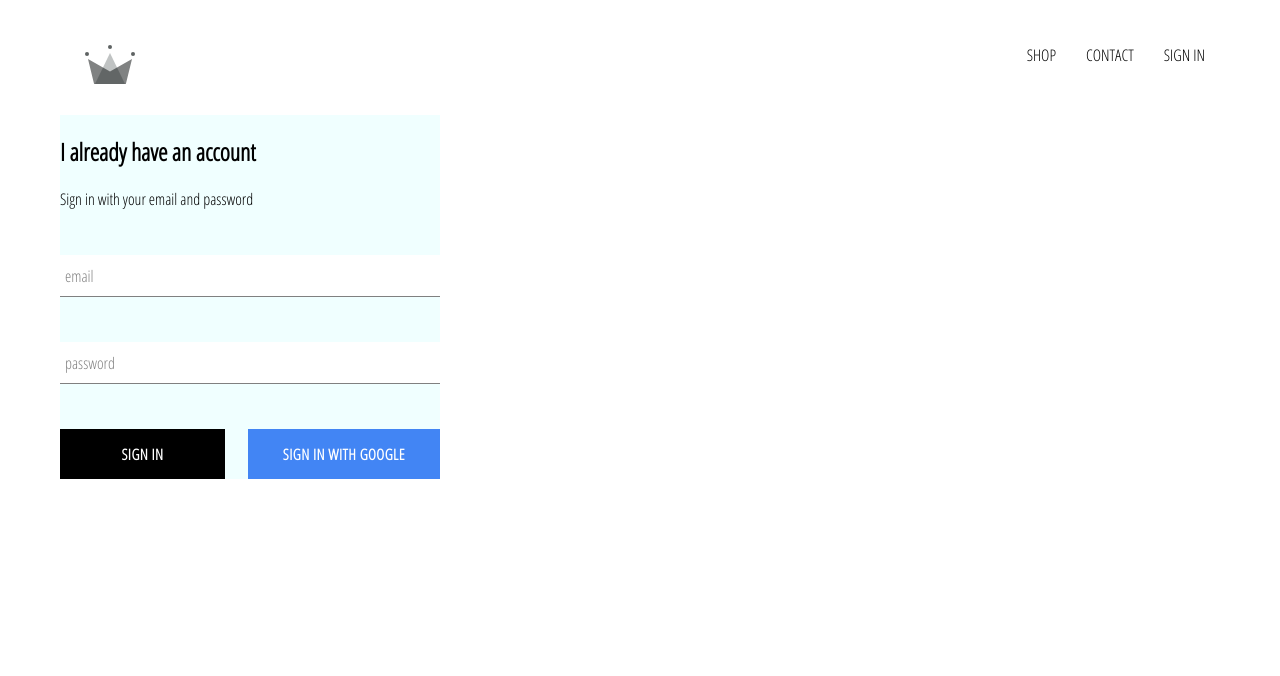
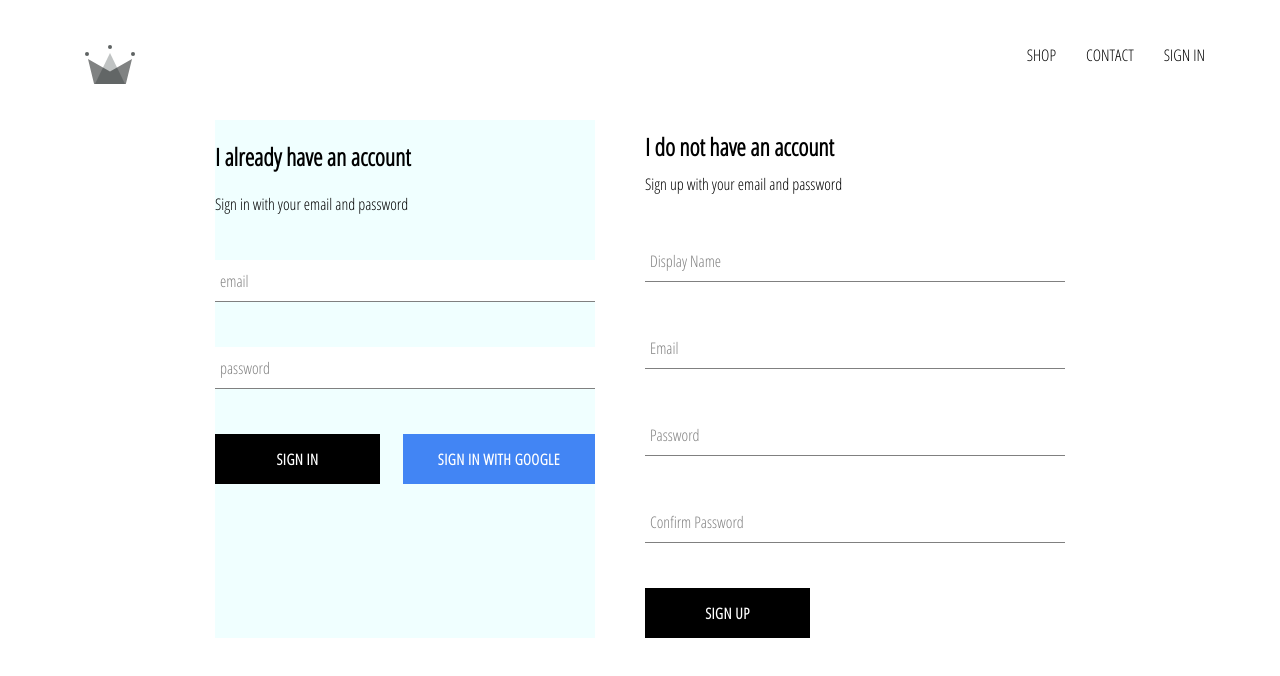
Before and after one commit to champuser/E-Commerce, a React (Create React App) app: page /signin in a window 1280 px wide. Shown: the top 676 px of the page. Built offline with nearby package versions, Linux system fonts and the light colour scheme; no server answers.

Commit message:
authenticated users into firestore database

```diff
--- a/src/App.js
+++ b/src/App.js
@@ -6,7 +6,7 @@
 import ShopPage from './Pages/homepage/shop/shop.component';
 import SignInAndSignUp from './Pages/sign-in-and-sign-up/sign-in-and-sign-up.commponent';
 import Header from './Components/header/header.component';
-import {auth } from './firebase/firebase.utils';
+import {auth , createUserProfileDocument } from './firebase/firebase.utils';
 
 
 
@@ -27,9 +27,38 @@
 
   componentDidMount(){
 
-    this.unsubscribeFromAuth = auth.onAuthStateChanged(user => {
-      this.setState({ currentUser : user});
-      console.log(user);
+    this.unsubscribeFromAuth = auth.onAuthStateChanged( async userAuth => {
+      // this.setState({ currentUser : user});
+      // console.log(user);
+
+      //createUserProfileDocument(user);
+
+      // storing user data in App
+
+      if(userAuth){
+
+        const userRef = await createUserProfileDocument(userAuth);
+
+        userRef.onSnapshot((snapShot)  => {
+
+          this.setState({
+            currentUser:{
+              id:snapShot.id,
+              ...snapShot.data()
+            }
+          })
+
+        })
+
+      }
+      else{
+
+        this.setState({currentUser:userAuth});
+
+      }
+
+
+
     })
   }
 
--- /dev/null
+++ b/src/Components/sign-up/sign-up.component.js
@@ -0,0 +1,133 @@
+import React from 'react';
+
+import FormInput from '../form-input/form-input.component';
+import CustomButton from '../custom-button/custom-button.component';
+
+import { auth , createUserProfileDocument} from '../../firebase/firebase.utils';
+
+import './sign-up.styles.scss';
+
+
+class SignUp extends React.Component {
+
+    constructor(){
+        super();
+
+        this.state={
+            displayName:'',
+            email:'',
+            password:'',
+            confirmPassword:''
+        }
+    }
+
+
+
+    handleSubmit = async event => {
+
+        event.preventDefault();
+
+        const {displayName,email,password,confirmPassword} = this.state;
+
+        if(password !== confirmPassword){
+            alert("password don't match")
+            return;
+        }
+
+        try{
+
+            const {user} = await auth.createUserWithEmailAndPassword(email,password);
+
+            await  createUserProfileDocument(user,{displayName});
+
+            this.setState({
+                displayName:'',
+                email:'',
+                password:'',
+                confirmPassword:''
+            });
+
+
+
+        }
+
+        catch(error){
+
+            console.log(error);
+
+        }
+
+    };
+
+    handleChange = event => {
+
+        const { name, value} = event.target;
+
+        this.setState( {[name] : value});
+    }
+
+    render(){
+
+        const {displayName,email,password,confirmPassword} = this.state;
+        return(
+            <div className='sign-up'>
+                <h2 className='title'> I do not have an account</h2>
+                <span>Sign up with your email and password</span>
+
+                <form className='sign-up-form' onSubmit={this.handleSubmit}>
+
+                    <FormInput
+                      type = 'text'
+                      name='displayName'
+                      value={displayName}
+                      onChange={this.handleChange}
+                      label= 'Display Name'
+                      required
+
+
+                    />
+
+                    <FormInput
+                      type = 'email'
+                      name='email'
+                      value={email}
+                      onChange={this.handleChange}
+                      label= 'Email'
+                      required
+
+
+                    />
+
+                    <FormInput
+                      type = 'password'
+                      name='password'
+                      value={password}
+                      onChange={this.handleChange}
+                      label= 'Password'
+                      required
+
+
+                    />
+
+                    <FormInput
+                      type = 'password'
+                      name='confirmPassword'
+                      value={confirmPassword}
+                      onChange={this.handleChange}
+                      label= 'Confirm Password'
+                      required
+
+
+                    />
+
+                    <CustomButton type='submit'>SIGN UP</CustomButton>
+                </form>
+
+            </div>
+        )
+    }
+}
+
+
+
+     export default SignUp;
--- /dev/null
+++ b/src/Components/sign-up/sign-up.styles.scss
@@ -0,0 +1,9 @@
+.sign-up{
+    display: flex;
+    flex-direction: column;
+    width: 420px;
+
+    .title{
+        margin: 10px 0;
+    }
+}
--- a/src/Pages/sign-in-and-sign-up/sign-in-and-sign-up.commponent.js
+++ b/src/Pages/sign-in-and-sign-up/sign-in-and-sign-up.commponent.js
@@ -1,5 +1,7 @@
 import React from 'react';
 import SignIn from '../../Components/sign-in/sign-in.component';
+import SignUp from '../../Components/sign-up/sign-up.component';
+
 
 import './sign-in-and-sign-up.styles.scss';
 
@@ -7,6 +9,7 @@
     return(
         <div className='sign-in-and-sign-up'>
            <SignIn />
+           <SignUp />
         </div>
 
     );
--- a/src/Pages/sign-in-and-sign-up/sign-in-and-sign-up.styles.scss
+++ b/src/Pages/sign-in-and-sign-up/sign-in-and-sign-up.styles.scss
@@ -0,0 +1,6 @@
+.sign-in-and-sign-up{
+    width: 850px;
+    display: flex;;
+    justify-content: space-between;
+    margin: 30px auto;
+}
--- a/src/firebase/firebase.utils.js
+++ b/src/firebase/firebase.utils.js
@@ -1,6 +1,7 @@
 import firebase from 'firebase/app';
 import 'firebase/firestore';
 import 'firebase/auth';
+import { userRef } from 'react';
 
 
 const config = {
@@ -13,6 +14,44 @@
         appId: "1:412694562402:web:67a9f4f5682234091db33b",
         measurementId: "G-LZF38M7H0T"
 
+
+};
+
+    // making API request
+export const createUserProfileDocument = async (userAuth,additionalData) => {
+
+        if(!userAuth) return;
+
+        const userRef = firestore.doc(`users/${userAuth.uid}`);
+
+        const snapShot = await userRef.get();
+
+        // if snapshot object dont have the user  then create data
+        if(!snapShot.exists){
+                // snapshot have the data
+                // for creating data we will use documentRef object
+
+                const {displayName , email} = userAuth;
+
+                const createdAt = new Date();
+
+                try{
+                        await userRef.set({
+                                displayName,
+                                email,
+                                createdAt,
+                                ...additionalData
+                        })
+
+                }
+                catch(error){
+
+                        console.log('error creating user',error.message);
+
+                }
+        }
+
+        return userRef;
 
 };
 
```
